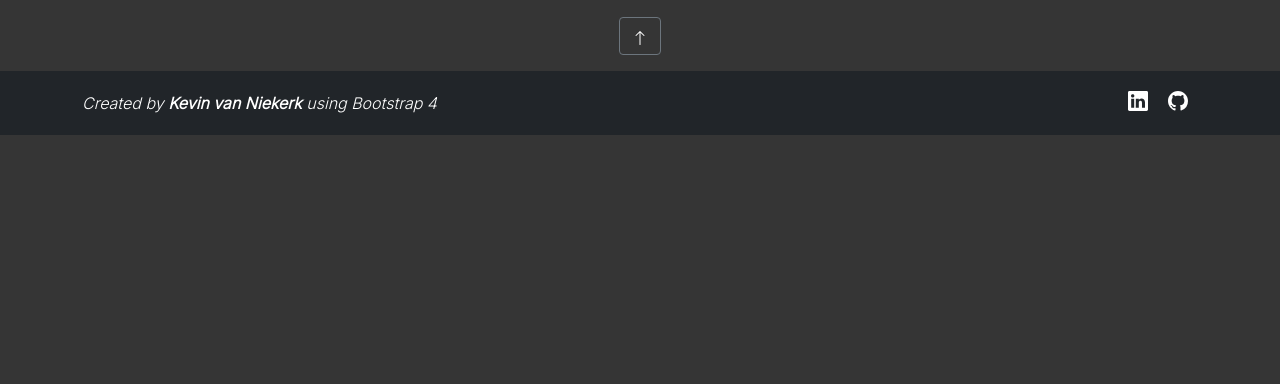
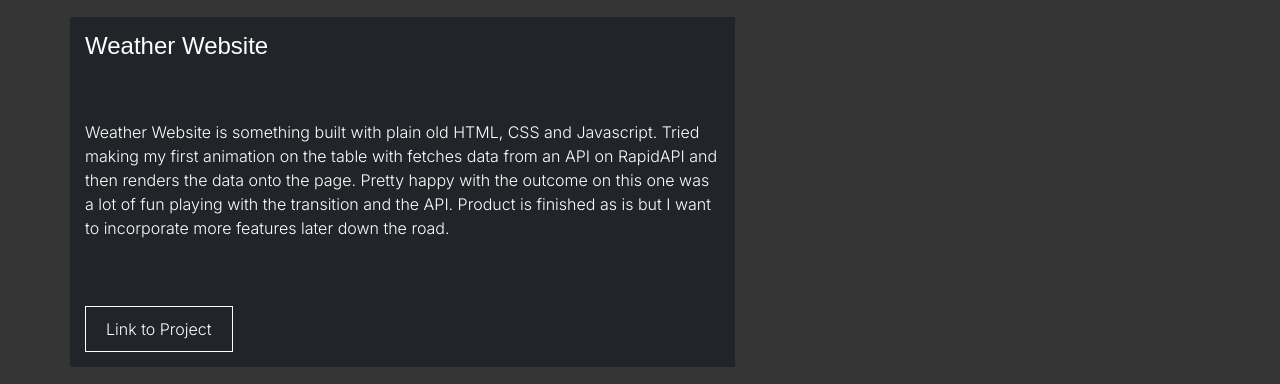
Before and after one commit to MythMatician/kevinvanniekerk.github.io, a plain HTML site: page index.html in a window 1280 px wide. Shown: the part 2867-3251 px from the top of the page. Before the commit the page ends 3002 px from the top, so only its background shows below. Drawn offline with nearby package versions, Linux system fonts and the light colour scheme; a web font is replaced by a local one.

Commit message:
Update index.html

```diff
--- a/index.html
+++ b/index.html
@@ -83,6 +83,13 @@
                 </div>
                 <div data-aos="fade-right" class="project-image col-md-5 project-5">
                 </div>
+                <div data-aos="fade-right" class="project-details col-md-7">
+                    <h4>Weather Website</h4>
+                    <p>Weather Website is something built with plain old HTML, CSS and Javascript. Tried making my first animation on the table with fetches data from an API on RapidAPI and then renders the data onto the page. Pretty happy with the outcome on this one was a lot of fun playing with the transition and the API. Product is finished as is but I want to incorporate more features later down the road.</p>
+                    <a href="https://mythmatician.github.io/Weather-Website/">Link to Project</a>
+                </div>
+                <div data-aos="fade-left" class="project-image col-md-5 project-6">
+                </div>
             </div>
         </div>
     </section>
```
